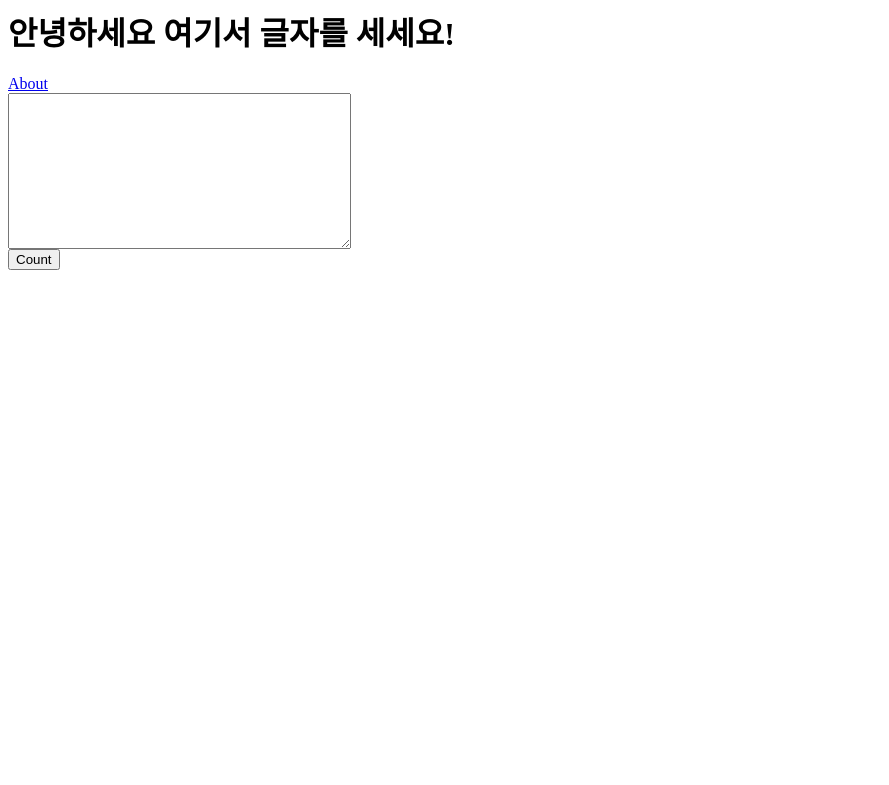
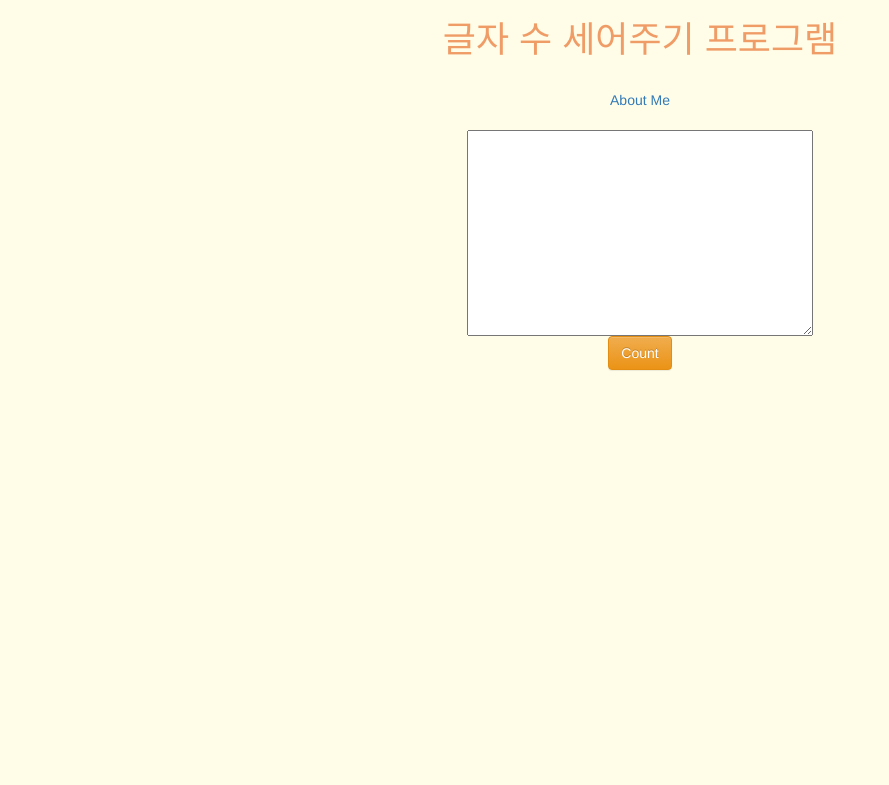
Before and after one commit to hong1468/wordcountproject, a Django app: page / in a window 1280 px wide. Shown: the top 785 px of the page, without its empty margins (0-889 px from the left). Run offline with Django 3.2, Linux system fonts and the light colour scheme; some libraries are stand-ins or nearby versions.

Commit message:
css changes

```diff
--- /dev/null
+++ b/static/css/style.css
@@ -0,0 +1,12 @@
+.title{
+    color: #f09c67;
+}
+.aboutme{
+    color: #f7e0a3;
+    text-decoration: none;
+}
+body{
+    color: #f7e0a3;
+    background-color: #fffde8;
+    text-align: center;
+}
--- a/wordcount/settings.py
+++ b/wordcount/settings.py
@@ -119,3 +119,7 @@ USE_TZ = True
 # https://docs.djangoproject.com/en/2.2/howto/static-files/
 
 STATIC_URL = '/static/'
+
+STATICFILES_DIRS = (
+    os.path.join(BASE_DIR, 'static'),
+)
--- a/wordcountapp/templates/wordcount/home.html
+++ b/wordcountapp/templates/wordcount/home.html
@@ -1,9 +1,30 @@
-<h1>안녕하세요 여기서 글자를 세세요!</h1>
+{% load static %}
+<html lang="en">
+    <head>
+        <!-- 합쳐지고 최소화된 최신 CSS -->
+        <link rel="stylesheet" href="https://maxcdn.bootstrapcdn.com/bootstrap/3.3.2/css/bootstrap.min.css">
 
-<a href="{%url 'about' %}">About</a>
+        <!-- 부가적인 테마 -->
+        <link rel="stylesheet" href="https://maxcdn.bootstrapcdn.com/bootstrap/3.3.2/css/bootstrap-theme.min.css">
 
-<form action="{%url 'count' %}">
-    <textarea cols="40" rows="10" name="fulltext"></textarea>
-    <br>
-    <input type="submit" value="Count" />
-</form>
+        <!-- 합쳐지고 최소화된 최신 자바스크립트 -->
+        <script src="https://maxcdn.bootstrapcdn.com/bootstrap/3.3.2/js/bootstrap.min.js"></script>
+        <!--내가 만든 css 파일-->
+        <link rel="stylesheet" href="{% static 'css/style.css' %}">
+    </head>
+    <body>
+        <div class="title">
+            <h1>글자 수 세어주기 프로그램</h1>
+        </div>
+        <br>
+        <div class="aboutme">
+            <a href="{%url 'about' %}">About Me</a>
+        </div>
+        <br>
+        <form action="{%url 'count' %}">
+        <textarea cols="40" rows="10" name="fulltext"></textarea>
+        <br>
+        <input class="btn btn-warning" type="submit" value="Count" />
+        </form>
+    </body>
+</html>
```
Also changed, not shown: static/css/aboutstyle.css (added, +7 -0 lines), wordcountapp/templates/wordcount/about.html (+22 -4 lines), wordcountapp/templates/wordcount/count.html (+17 -0 lines).
